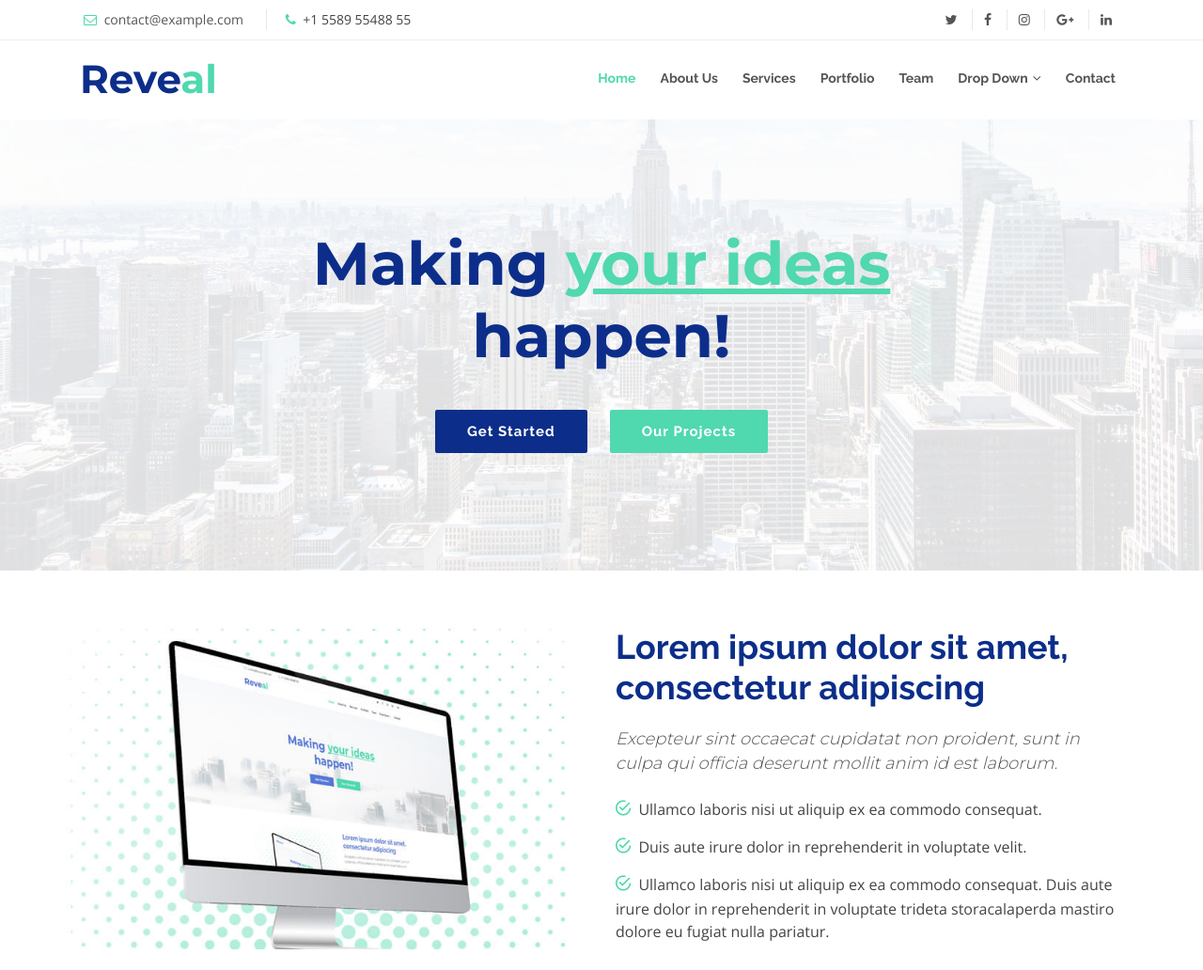
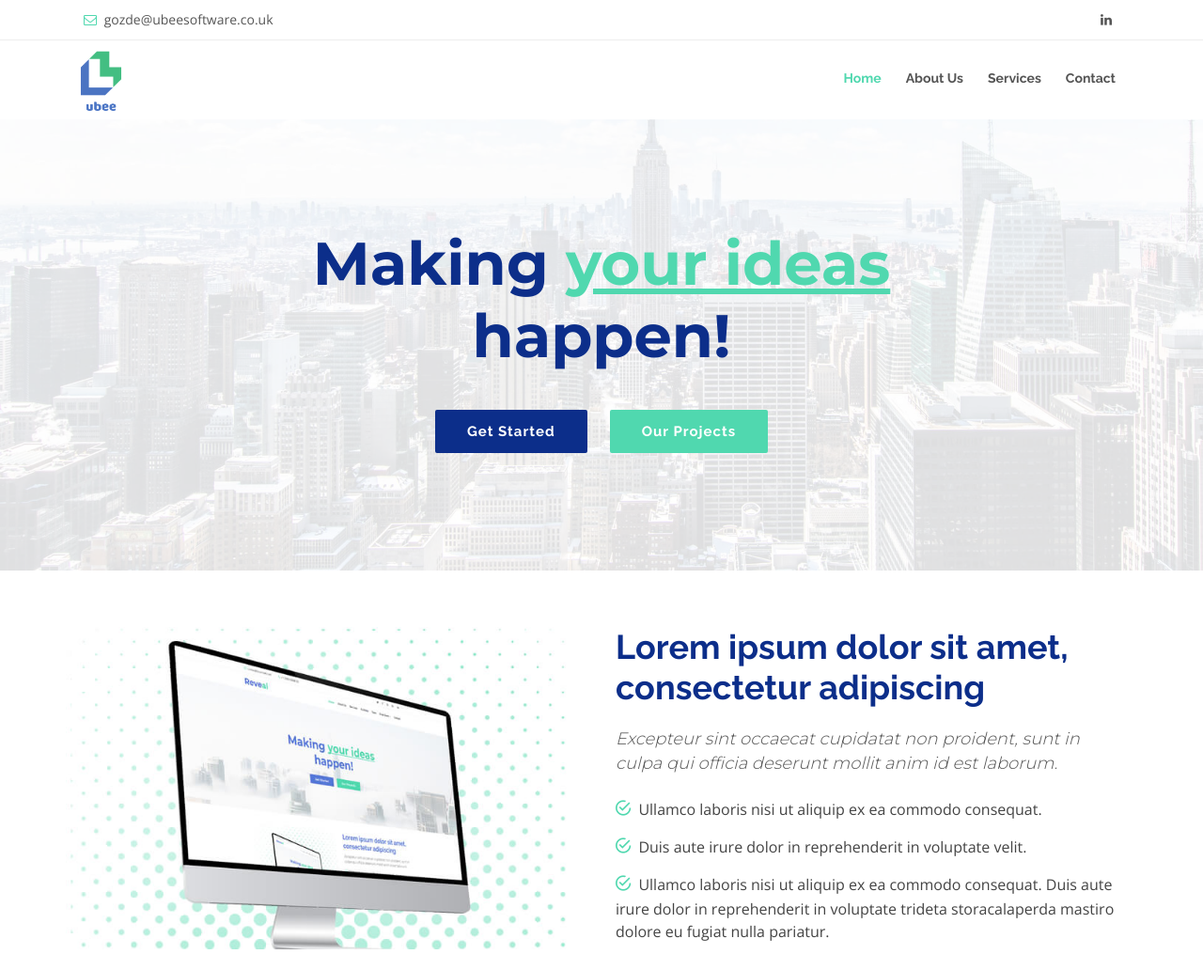
Before and after one commit to gozdesy/ubee, a plain HTML site: page index.html in a window 1280 px wide. Shown: the top 1032 px of the page at 94% size. Drawn offline with nearby package versions, Linux system fonts and the light colour scheme; files whose address does not match are found by name.

Commit message:
reveal html template

```diff
--- a/index.html
+++ b/index.html
@@ -44,14 +44,10 @@
   <section id="topbar" class="d-none d-lg-block">
     <div class="container clearfix">
       <div class="contact-info float-left">
-        <i class="fa fa-envelope-o"></i> <a href="mailto:contact@example.com">contact@example.com</a>
-        <i class="fa fa-phone"></i> +1 5589 55488 55
+        <i class="fa fa-envelope-o"></i> <a href="mailto:gozde@ubeesoftware.co.uk">gozde@ubeesoftware.co.uk</a>
+        <!--<i class="fa fa-phone"></i> +1 5589 55488 55--!>
       </div>
       <div class="social-links float-right">
-        <a href="#" class="twitter"><i class="fa fa-twitter"></i></a>
-        <a href="#" class="facebook"><i class="fa fa-facebook"></i></a>
-        <a href="#" class="instagram"><i class="fa fa-instagram"></i></a>
-        <a href="#" class="google-plus"><i class="fa fa-google-plus"></i></a>
         <a href="#" class="linkedin"><i class="fa fa-linkedin"></i></a>
       </div>
     </div>
@@ -61,12 +57,12 @@
     Header
   ============================-->
   <header id="header">
-    <div class="container">
+    <div class="container" style="position:relative;">
 
       <div id="logo" class="pull-left">
-        <h1><a href="#body" class="scrollto">Reve<span>al</span></a></h1>
+        <!--<h1><a href="#body" class="scrollto">Ubee</a></h1>--!>
         <!-- Uncomment below if you prefer to use an image logo -->
-        <!-- <a href="#body"><img src="img/logo.png" alt="" title="" /></a>-->
+        <a href="#body"><img src="img/logo.png" alt="" title="" width="auto" height="70px" style="z-index:99;position:absolute;max-height:70px;top:-10px;"></a>
       </div>
 
       <nav id="nav-menu-container">
@@ -74,16 +70,16 @@
           <li class="menu-active"><a href="#body">Home</a></li>
           <li><a href="#about">About Us</a></li>
           <li><a href="#services">Services</a></li>
-          <li><a href="#portfolio">Portfolio</a></li>
-          <li><a href="#team">Team</a></li>
-          <li class="menu-has-children"><a href="">Drop Down</a>
-            <ul>
-              <li><a href="#">Drop Down 1</a></li>
+                  <!--<li><a href="#portfolio">Portfolio</a></li>
+                  <li><a href="#team">Team</a></li>
+                  <li class="menu-has-children"><a href="">Drop Down</a>
+                  <ul>
+                  <li><a href="#">Drop Down 1</a></li>
               <li><a href="#">Drop Down 3</a></li>
               <li><a href="#">Drop Down 4</a></li>
               <li><a href="#">Drop Down 5</a></li>
             </ul>
-          </li>
+          </li>--!>
           <li><a href="#contact">Contact</a></li>
         </ul>
       </nav><!-- #nav-menu-container -->
```
Also changed, not shown: img/logo.png (added).
